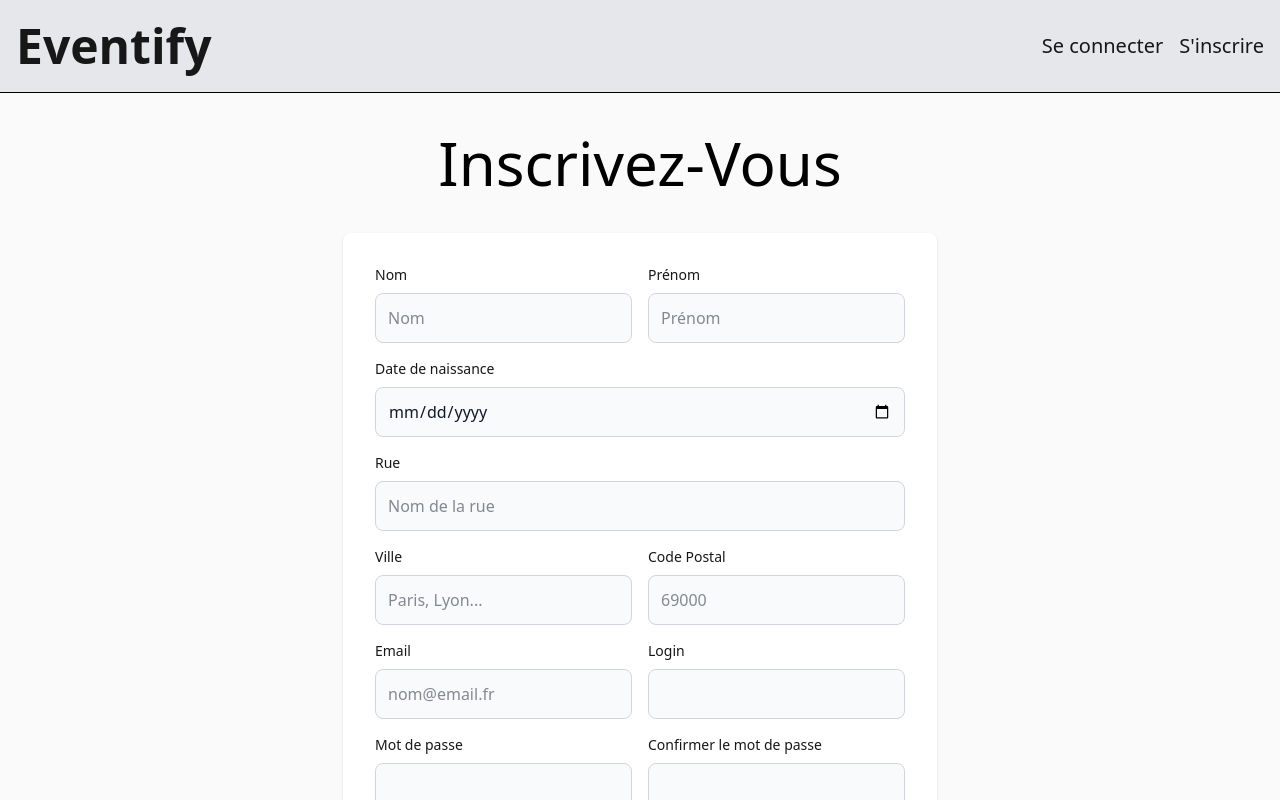
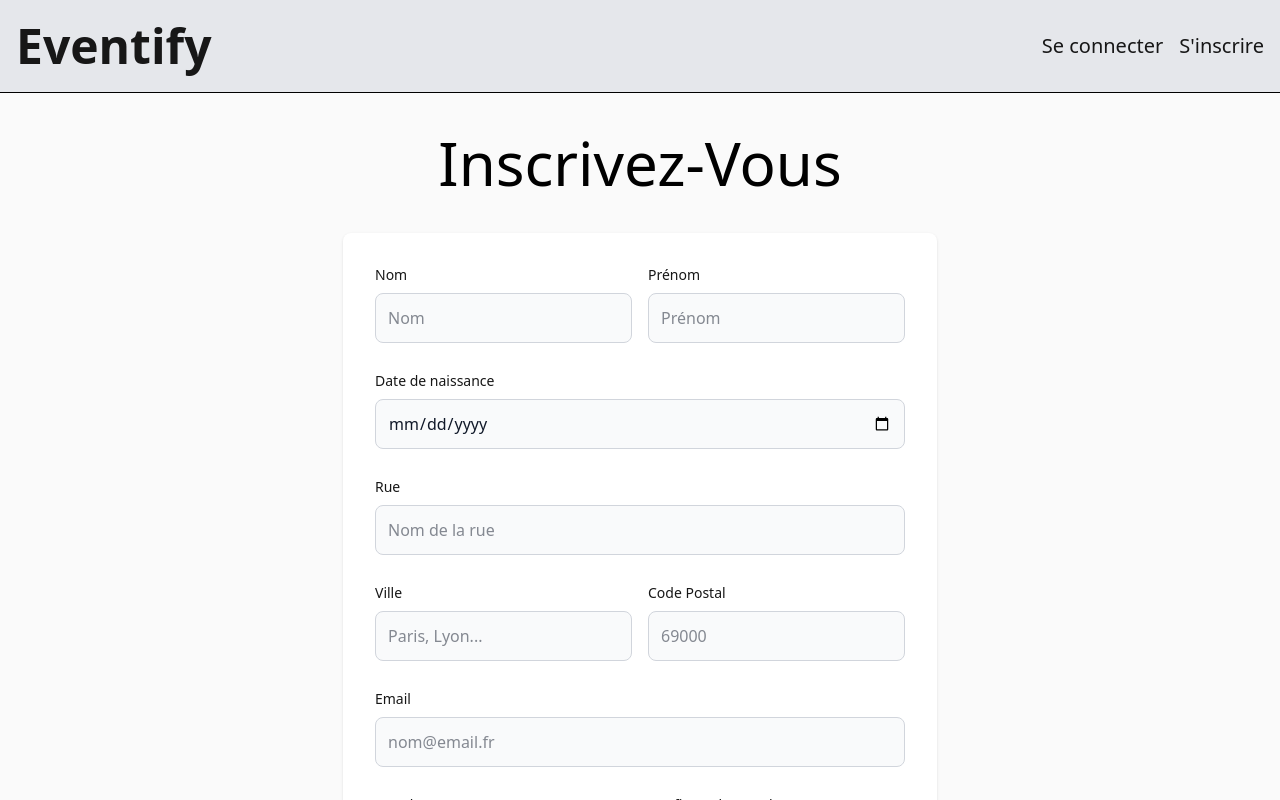
Before and after one commit to come-kouame/Eventify, a Next.js app in the folder frontend/: page /signup in a window 1280 px wide. Shown: the top 800 px of the page. Built offline with nearby package versions, Linux system fonts and the light colour scheme.

Commit message:
check les champs du formulaire

```diff
--- a/frontend/src/ui/forms/form-inscription.tsx
+++ b/frontend/src/ui/forms/form-inscription.tsx
@@ -1,60 +1,135 @@
 "use client";
+
 import { useState } from "react";
+
+type FormErrors = {
+    nom?: string;
+    prenom?: string;
+    date?: string;
+    rue?: string;
+    ville?: string;
+    cp?: string;
+    email?: string;
+    password?: string;
+    confirm?: string;
+    general?: string;
+};
 
 export default function FormInscription() {
     const [password, setPassword] = useState("");
     const [confirm, setConfirm] = useState("");
-    const [error, setError] = useState("");
+    const [errors, setErrors] = useState<FormErrors>({});
 
-    const isMatch = password === confirm || confirm === "";
-
-    const handleSubmit = (e: React.FormEvent<HTMLFormElement>) => {
+    const handleSubmit = async (e: React.FormEvent<HTMLFormElement>) => {
         e.preventDefault();
 
-        if (password !== confirm) {
-            setError("Les mots de passe ne correspondent pas");
+        const formData = new FormData(e.currentTarget);
+
+        const nom = (formData.get("nom") as string).trim();
+        const prenom = (formData.get("prenom") as string).trim();
+        const date = formData.get("date") as string;
+        const rue = (formData.get("rue") as string).trim();
+        const ville = (formData.get("ville") as string).trim();
+        const cp = (formData.get("cp") as string).trim();
+        const email = (formData.get("email") as string).trim();
+
+        const newErrors: FormErrors = {};
+        const regexNom = /^[A-Za-zÀ-ÿ\s-]+$/;
+        const regexEmail = /^[^\s@]+@[^\s@]+\.[^\s@]+$/;
+
+        if (!nom) newErrors.nom = "Le nom est requis";
+        else if (!regexNom.test(nom)) newErrors.nom = "Le nom doit contenir uniquement des lettres";
+
+        if (!prenom) newErrors.prenom = "Le prénom est requis";
+        else if (!regexNom.test(prenom)) newErrors.prenom = "Le prénom doit contenir uniquement des lettres";
+
+        if (!date) newErrors.date = "La date de naissance est requise";
+        if (!rue) newErrors.rue = "La rue est requise";
+        if (!ville) newErrors.ville = "La ville est requise";
+
+        if (!cp) newErrors.cp = "Le code postal est requis";
+        else if (cp.length !== 5) newErrors.cp = "Le code postal doit contenir 5 chiffres";
+
+        if (!email) newErrors.email = "L'email est requis";
+        else if (!regexEmail.test(email)) newErrors.email = "Email invalide";
+
+        if (!password) newErrors.password = "Le mot de passe est requis";
+        else if (password.length < 6) newErrors.password = "Le mot de passe doit contenir au moins 6 caractères";
+
+        if (!confirm) newErrors.confirm = "La confirmation est requise";
+        else if (password !== confirm) newErrors.confirm = "Les mots de passe ne correspondent pas";
+
+        if (Object.keys(newErrors).length > 0) {
+            setErrors(newErrors);
             return;
         }
 
-        setError("");
-        // Ici tu peux appeler ta fonction signup ou ton API
-        console.log("Formulaire valide, envoyer les données !");
+        setErrors({});
+
+        const body = {
+            nom,
+            prenom,
+            dateNaissance: date,
+            rue,
+            ville,
+            codePostal: cp,
+            email,
+            mdp: password,
+        };
+
+        try {
+            const res = await fetch("http://localhost:8080/utilisateurs", {
+                method: "POST",
+                headers: {
+                    "Content-Type": "application/json",
+                },
+                body: JSON.stringify(body),
+            });
+
+            if (!res.ok) {
+                setErrors({ general: "Erreur lors de l'inscription" });
+                return;
+            }
+
+            window.location.href = "/login";
+        } catch {
+            setErrors({ general: "Erreur lors de l'inscription" });
+        }
     };
 
     return (
         <div className="flex items-center justify-center px-6 mx-auto">
-            <div className="w-full bg-white rounded-lg shadow md:mt-0 sm:max-w-3xl xl:p-0">
+          <div className="w-full bg-white rounded-lg shadow md:mt-0 sm:max-w-3xl xl:p-0">
                 <div className="sm:p-8">
-
-                    <form onSubmit={handleSubmit} className="grid grid-cols-2 gap-4">
-
-                        {/* Nom + Prénom */}
+                    <form onSubmit={handleSubmit} noValidate className="grid grid-cols-2 gap-4">
                         <div>
                             <label className="block mb-2 text-sm font-medium">Nom</label>
-                            <input type="text" name="nom" className="bg-gray-50 border border-gray-300 text-gray-900 rounded-lg focus:ring-blue-500 focus:border-blue-500 block w-full p-3" placeholder="Nom" required />
+                            <input type="text" name="nom" className="bg-gray-50 border border-gray-300 text-gray-900 rounded-lg block w-full p-3" placeholder="Nom" />
+                            <p className="text-red-500 text-xs mt-1 h-2">{errors.nom || ""}</p>
                         </div>
 
                         <div>
                             <label className="block mb-2 text-sm font-medium">Prénom</label>
-                            <input type="text" name="prenom" className="bg-gray-50 border border-gray-300 text-gray-900 rounded-lg focus:ring-blue-500 focus:border-blue-500 block w-full p-3" placeholder="Prénom" required />
+                            <input type="text" name="prenom" className="bg-gray-50 border border-gray-300 text-gray-900 rounded-lg block w-full p-3" placeholder="Prénom" />
+                            <p className="text-red-500 text-xs mt-1 h-2">{errors.prenom || ""}</p>
                         </div>
 
-                        {/* Date naissance (full width) */}
                         <div className="col-span-2">
                             <label className="block mb-2 text-sm font-medium">Date de naissance</label>
-                            <input type="date" name="date" className="bg-gray-50 border border-gray-300 text-gray-900 rounded-lg focus:ring-blue-500 focus:border-blue-500 block w-full p-3" required />
+                            <input type="date" name="date" className="bg-gray-50 border border-gray-300 text-gray-900 rounded-lg block w-full p-3" />
+                            <p className="text-red-500 text-xs mt-1 h-2">{errors.date || ""}</p>
                         </div>
 
-                        {/* Rue */}
                         <div className="col-span-2">
                             <label className="block mb-2 text-sm font-medium">Rue</label>
-                            <input type="text" name="rue" className="bg-gray-50 border border-gray-300 text-gray-900 rounded-lg focus:ring-blue-500 focus:border-blue-500 block w-full p-3" placeholder="Nom de la rue" required />
+                            <input type="text" name="rue" className="bg-gray-50 border border-gray-300 text-gray-900 rounded-lg block w-full p-3" placeholder="Nom de la rue" />
+                            <p className="text-red-500 text-xs mt-1 h-2">{errors.rue || ""}</p>
                         </div>
 
-                        {/* Ville + CP */}
                         <div>
                             <label className="block mb-2 text-sm font-medium">Ville</label>
-                            <input type="text" name="ville" className="bg-gray-50 border border-gray-300 text-gray-900 rounded-lg focus:ring-blue-500 focus:border-blue-500 block w-full p-3" placeholder="Paris, Lyon..." required />
+                            <input type="text" name="ville" className="bg-gray-50 border border-gray-300 text-gray-900 rounded-lg block w-full p-3" placeholder="Paris, Lyon..." />
+                            <p className="text-red-500 text-xs mt-1 h-2">{errors.ville || ""}</p>
                         </div>
 
                         <div>
@@ -65,67 +140,51 @@ export default function FormInscription() {
                                 maxLength={5}
                                 inputMode="numeric"
                                 onChange={(e) => {
-                                    e.currentTarget.value = e.currentTarget.value
-                                        .replace(/\D/g, "")
-                                        .slice(0, 5);
+                                    e.currentTarget.value = e.currentTarget.value.replace(/\D/g, "").slice(0, 5);
                                 }}
-                                className="bg-gray-50 border border-gray-300 text-gray-900 rounded-lg focus:ring-blue-500 focus:border-blue-500 block w-full p-3"
+                                className="bg-gray-50 border border-gray-300 text-gray-900 rounded-lg block w-full p-3"
                                 placeholder="69000"
-                                required
                             />
+                            <p className="text-red-500 text-xs mt-1 h-2">{errors.cp || ""}</p>
                         </div>
 
-                        {/* Email + Login */}
-                        <div>
+                        <div className="col-span-2">
                             <label className="block mb-2 text-sm font-medium">Email</label>
-                            <input type="email" name="email" className="bg-gray-50 border border-gray-300 text-gray-900 rounded-lg focus:ring-blue-500 focus:border-blue-500 block w-full p-3" placeholder="nom@email.fr" required />
+                            <input type="email" name="email" className="bg-gray-50 border border-gray-300 text-gray-900 rounded-lg block w-full p-3" placeholder="nom@email.fr" />
+                            <p className="text-red-500 text-xs mt-1 h-2">{errors.email || ""}</p>
                         </div>
 
-                        <div>
-                            <label className="block mb-2 text-sm font-medium">Login</label>
-                            <input type="text" name="login" className="bg-gray-50 border border-gray-300 text-gray-900 rounded-lg focus:ring-blue-500 focus:border-blue-500 block w-full p-3" required />
-                        </div>
-
-                        {/* Password + Confirmation */}
                         <div>
                             <label className="block mb-2 text-sm font-medium">Mot de passe</label>
                             <input
                                 type="password"
-                                className="bg-gray-50 border border-gray-300 text-gray-900 rounded-lg focus:ring-blue-500 focus:border-blue-500 block w-full p-3"
+                                className="bg-gray-50 border border-gray-300 text-gray-900 rounded-lg block w-full p-3"
                                 value={password}
                                 onChange={(e) => setPassword(e.target.value)}
-                                required
                             />
+                            <p className="text-red-500 text-xs mt-1 h-2">{errors.password || ""}</p>
                         </div>
 
                         <div>
                             <label className="block mb-2 text-sm font-medium">Confirmer le mot de passe</label>
                             <input
                                 type="password"
-                                className="bg-gray-50 border border-gray-300 text-gray-900 rounded-lg focus:ring-blue-500 focus:border-blue-500 block w-full p-3"
+                                className="bg-gray-50 border border-gray-300 text-gray-900 rounded-lg block w-full p-3"
                                 value={confirm}
                                 onChange={(e) => setConfirm(e.target.value)}
-                                required
                             />
+                            <p className="text-red-500 text-xs mt-1 h-2">{errors.confirm || ""}</p>
                         </div>
 
-                        {/* Erreur mot de passe */}
-                        {!isMatch && (
-                            <p className="col-span-2 text-red-500 text-sm">
-                                Les mots de passe ne correspondent pas
-                            </p>
-                        )}
+                        <p className="col-span-2 text-red-500 text-xs h-2">{errors.general || ""}</p>
 
-                        {/* Bouton bleu */}
                         <button
                             type="submit"
                             className="col-span-2 w-full bg-blue-600 hover:bg-blue-700 text-white font-medium rounded-lg px-5 py-3 transition duration-200 focus:outline-none focus:ring-4 focus:ring-blue-300"
-                            disabled={!password || !confirm || !isMatch}
                         >
                             S'inscrire
                         </button>
 
-                        {/* Login link */}
                         <p className="col-span-2 text-sm text-gray-500">
                             Déjà un compte ?
                             <a href="/login" className="font-medium text-blue-600 hover:underline ml-1">
```
